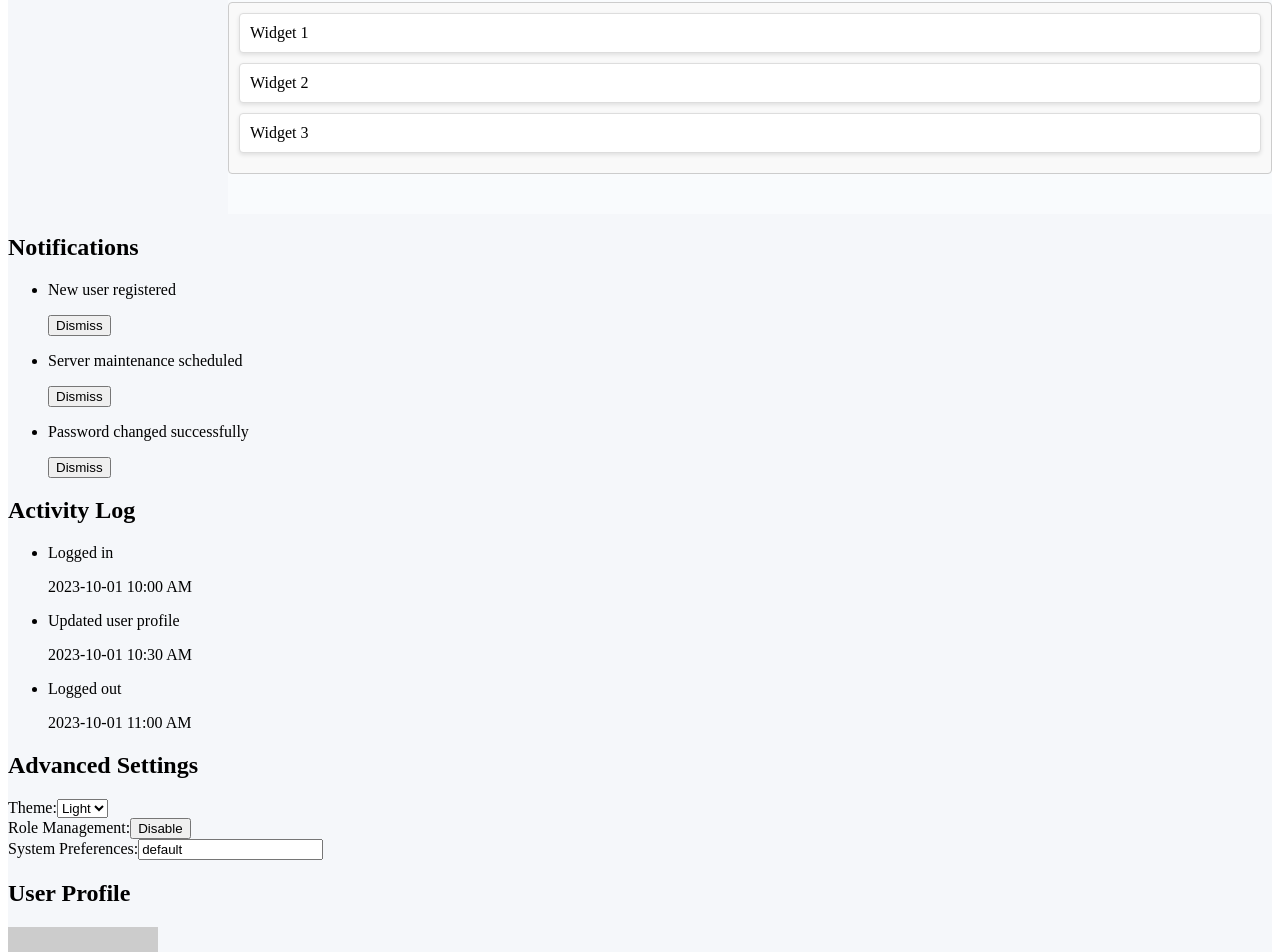
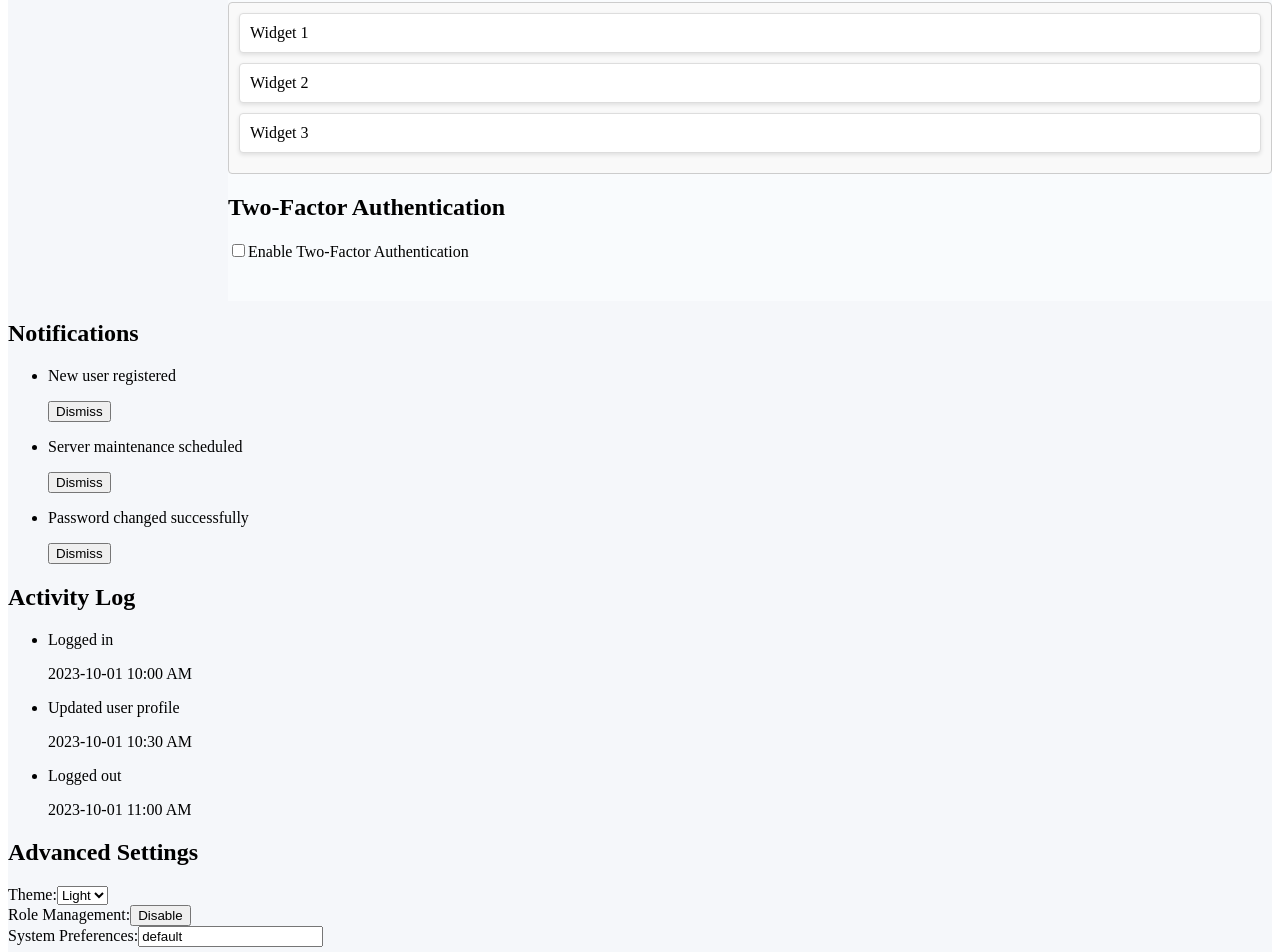
Before and after one commit to NagasivaKumari/DeepFake, a React (Vite) app in the folder admin/: page /dashboard in a window 1280 px wide. Shown: the part 1615-2567 px from the top of the page. Built offline with nearby package versions, Linux system fonts and the light colour scheme.

Commit message:
Add TwoFactorAuthentication component and integrate into Admin Dashboard

```diff
--- a/admin/src/AppLayout.tsx
+++ b/admin/src/AppLayout.tsx
@@ -13,6 +13,7 @@ import DataExportTool from "./DataExportTool";
 import DarkModeToggle from "./DarkModeToggle";
 import SystemLogsViewer from "./SystemLogsViewer";
 import CustomizableWidgets from "./CustomizableWidgets";
+import TwoFactorAuthentication from "./TwoFactorAuthentication";
 
 const layoutStyle: React.CSSProperties = {
   display: "flex",
@@ -93,6 +94,7 @@ export default function AppLayout() {
             <DarkModeToggle />
             <SystemLogsViewer />
             <CustomizableWidgets />
+            <TwoFactorAuthentication />
           </div>
         </main>
       </div>
--- /dev/null
+++ b/admin/src/TwoFactorAuthentication.tsx
@@ -0,0 +1,30 @@
+import React, { useState } from 'react';
+import QRCode from 'qrcode.react';
+
+const TwoFactorAuthentication = () => {
+  const [is2FAEnabled, setIs2FAEnabled] = useState(false);
+  const [secretKey] = useState('JBSWY3DPEHPK3PXP'); // Example secret key
+
+  const toggle2FA = () => {
+    setIs2FAEnabled(!is2FAEnabled);
+  };
+
+  return (
+    <div>
+      <h2>Two-Factor Authentication</h2>
+      <label>
+        <input type="checkbox" checked={is2FAEnabled} onChange={toggle2FA} />
+        Enable Two-Factor Authentication
+      </label>
+      {is2FAEnabled && (
+        <div>
+          <p>Scan the QR code below with your authentication app:</p>
+          <QRCode value={`otpauth://totp/AdminPanel?secret=${secretKey}&issuer=AdminPanel`} />
+          <p><strong>Secret Key:</strong> {secretKey}</p>
+        </div>
+      )}
+    </div>
+  );
+};
+
+export default TwoFactorAuthentication;
```
